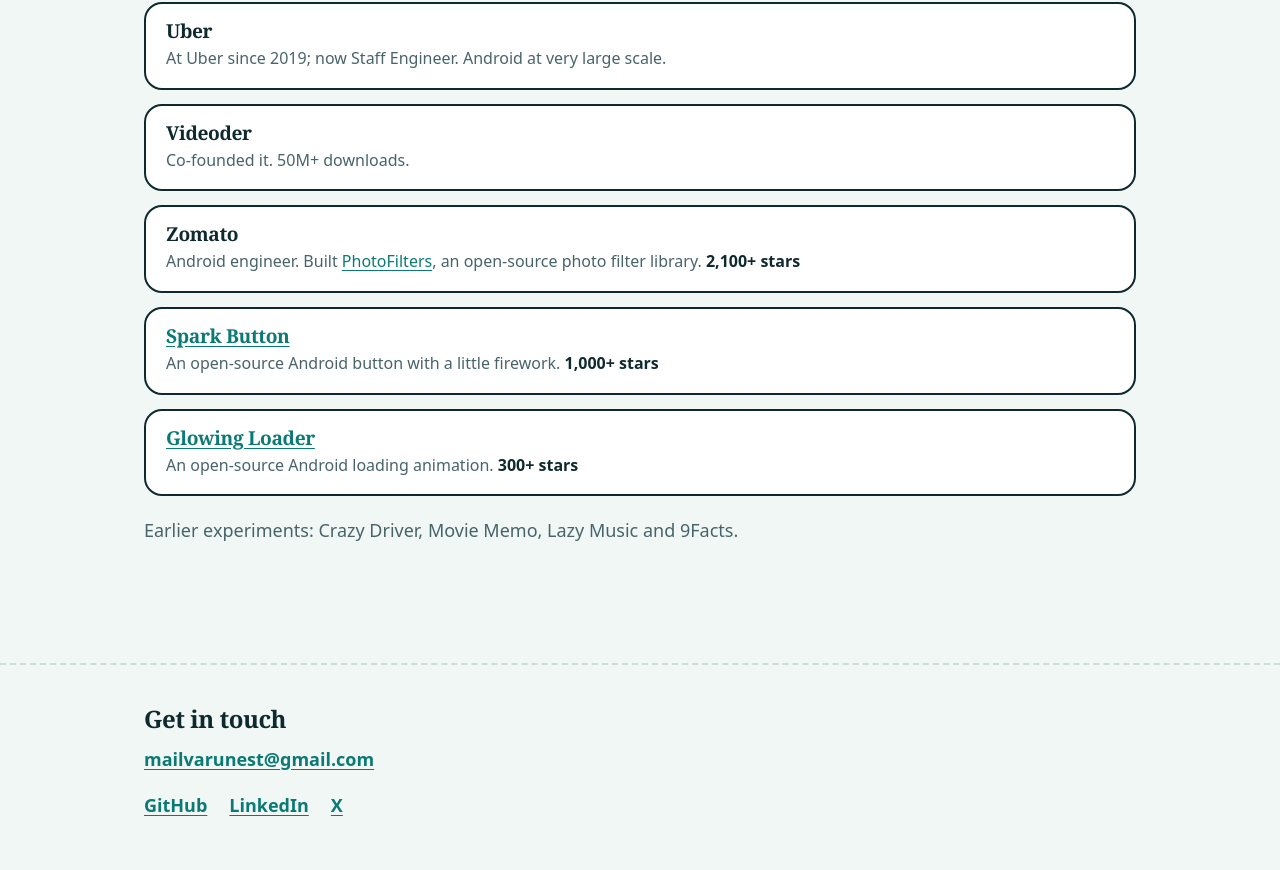
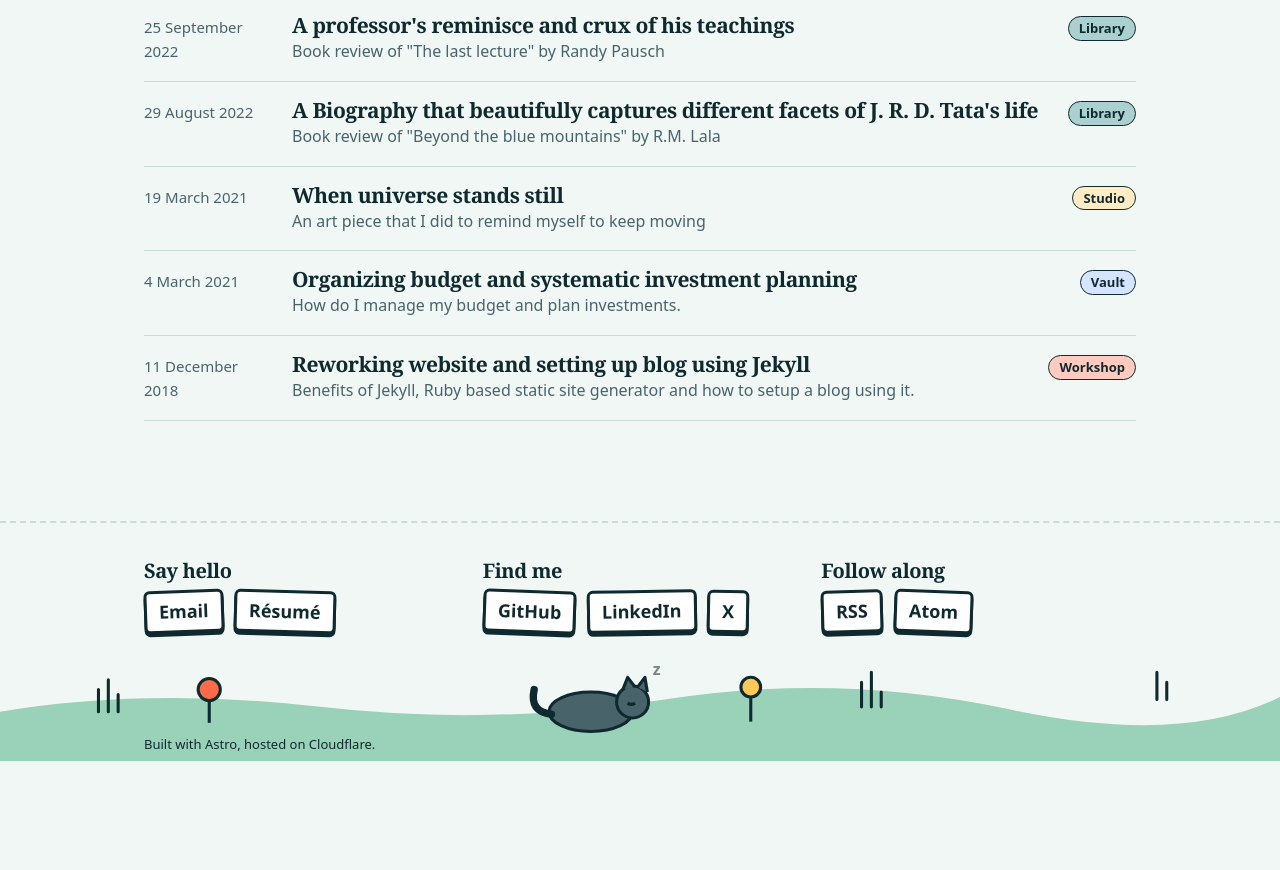
Before and after one commit to varunest/varunest.com, an Astro site: page / in a window 1280 px wide. Shown: the part 662-1532 px from the top of the page. After the commit the page ends 1423 px from the top, so only its background shows below. Built offline with nearby package versions, Linux system fonts and the light colour scheme; Astro itself is replaced by a stand-in of ours; no server answers.

Commit message:
feat: garden footer, quiet header, latest posts on home
Co-Authored-By: Claude Opus 5.5 <noreply@anthropic.com>

```diff
--- a/src/components/Footer.astro
+++ b/src/components/Footer.astro
@@ -3,19 +3,77 @@ import { SITE } from "../lib/site";
 ---
 <footer class="site-footer">
   <div class="wrap">
-    <h2>Get in touch</h2>
-    <p><a href={`mailto:${SITE.email}`}>{SITE.email}</a></p>
-    <ul>
-      <li><a href={SITE.social.github}>GitHub</a></li>
-      <li><a href={SITE.social.linkedin}>LinkedIn</a></li>
-      <li><a href={SITE.social.x}>X</a></li>
-    </ul>
+    <div class="cols">
+      <section class="group" aria-labelledby="f-hello">
+        <h2 id="f-hello">Say hello</h2>
+        <a class="sign" style="--r:-2deg" href={`mailto:${SITE.email}`}>Email</a>
+        <a class="sign" style="--r:1.5deg" href="/resume.pdf">Résumé</a>
+      </section>
+      <section class="group" aria-labelledby="f-find">
+        <h2 id="f-find">Find me</h2>
+        <a class="sign" style="--r:2deg" href={SITE.social.github}>GitHub</a>
+        <a class="sign" style="--r:-1deg" href={SITE.social.linkedin}>LinkedIn</a>
+        <a class="sign" style="--r:1deg" href={SITE.social.x}>X</a>
+      </section>
+      <section class="group" aria-labelledby="f-follow">
+        <h2 id="f-follow">Follow along</h2>
+        <a class="sign" style="--r:-1.5deg" href="/rss.xml">RSS</a>
+        <a class="sign" style="--r:2deg" href="/atom.xml">Atom</a>
+      </section>
+    </div>
   </div>
+  <div class="garden" aria-hidden="true">
+    <svg viewBox="0 0 1040 110" preserveAspectRatio="xMidYMax slice">
+      <path d="M0 70Q120 50 260 66T540 60T820 68T1040 58V110H0Z" class="grass" />
+      <g class="blades"><path d="M80 70v-18M88 70v-26M96 70v-14M700 66v-20M708 66v-28M716 66v-12M940 60v-22M948 60v-14" /></g>
+      <g transform="translate(170 52)"><circle r="9" class="flower a" /><path d="M0 9v18" class="stem" /></g>
+      <g transform="translate(610 50)"><circle r="8" class="flower b" /><path d="M0 8v20" class="stem" /></g>
+      <g class="cat" transform="translate(440 32)">
+        <ellipse cx="40" cy="38" rx="34" ry="16" class="fur" />
+        <circle cx="74" cy="30" r="13" class="fur" />
+        <path d="M66 20l4-10 6 8M78 18l6-8 2 12" class="fur ears" />
+        <path d="M70 31q3 2 6 0" class="line" />
+        <path class="tail" d="M8 40q-18-2-14-20" />
+        <text class="zzz" x="88" y="12">z</text>
+      </g>
+      <circle class="fly" cx="300" cy="30" r="3" />
+      <circle class="fly" cx="820" cy="22" r="3" style="animation-delay:1s" />
+      <circle class="fly" cx="980" cy="34" r="3" style="animation-delay:2s" />
+    </svg>
+  </div>
+  <p class="build wrap">Built with Astro, hosted on Cloudflare.</p>
 </footer>
 
 <style>
-  .site-footer { margin-top: 60px; padding: 40px 0 50px; border-top: 2px dashed var(--line); }
-  h2 { font-size: 1.5rem; }
-  ul { display: flex; gap: 22px; list-style: none; margin: 0; padding: 0; flex-wrap: wrap; }
-  a { font-weight: 600; }
+  .site-footer { position: relative; margin-top: 60px; padding-top: 36px; border-top: 2px dashed var(--line); overflow: hidden; }
+  .cols { display: grid; grid-template-columns: repeat(3, 1fr); gap: 24px; padding-bottom: 120px; position: relative; z-index: 1; }
+  h2 { font-size: 20px; margin: 0 0 8px; }
+  .sign {
+    display: inline-block; margin: 0 6px 8px 0; padding: 4px 12px; border-radius: 6px;
+    background: var(--card); border: 3px solid var(--ink); box-shadow: 0 3px 0 var(--ink);
+    color: var(--ink); font-weight: 700; text-decoration: none; transform: rotate(var(--r, 0deg));
+    transition: transform 0.2s;
+  }
+  .sign:hover, .sign:focus-visible { transform: rotate(0deg) translateY(-2px); }
+  .garden { position: absolute; left: 0; right: 0; bottom: 0; height: 110px; }
+  .garden svg { width: 100%; height: 100%; display: block; }
+  .grass { fill: #9AD1B9; }
+  :global([data-theme="dark"]) .grass { fill: #244a3c; }
+  .blades { stroke: var(--ink); stroke-width: 2.5; fill: none; stroke-linecap: round; }
+  .flower { stroke: var(--ink); stroke-width: 2.5; }
+  .flower.a { fill: var(--pop); }
+  .flower.b { fill: var(--pop2); }
+  .stem, .line { stroke: var(--ink); stroke-width: 2.5; fill: none; }
+  .fur { fill: var(--soft); stroke: var(--ink); stroke-width: 2.5; stroke-linejoin: round; }
+  .tail { stroke: var(--ink); stroke-width: 6; fill: none; stroke-linecap: round; transform-box: view-box; transform-origin: 448px 72px; }
+  .site-footer:hover .tail, .site-footer:focus-within .tail { animation: wag 0.5s ease-in-out 3; }
+  @keyframes wag { 50% { transform: rotate(25deg); } }
+  .zzz { font: 700 13px var(--body); fill: var(--soft); animation: z 2.4s ease-in-out infinite; }
+  @keyframes z { 0% { opacity: 0; transform: translate(0, 0); } 50% { opacity: 1; } 100% { opacity: 0; transform: translate(10px, -16px); } }
+  .fly { fill: var(--pop2); opacity: 0; }
+  :global([data-theme="dark"]) .fly { opacity: 1; animation: fly 3s ease-in-out infinite; }
+  @keyframes fly { 50% { transform: translate(12px, -10px); opacity: 0.3; } }
+  .build { position: absolute; left: 0; right: 0; bottom: 6px; z-index: 1; margin: 0 auto; font-size: 13px; color: var(--ink); }
+  @media (max-width: 700px) { .cols { grid-template-columns: 1fr; } }
+  @media (prefers-reduced-motion: reduce) { .tail, .zzz, .fly { animation: none !important; } }
 </style>
--- a/src/components/Header.astro
+++ b/src/components/Header.astro
@@ -4,11 +4,6 @@ import PullCord from "./PullCord.astro";
 <header class="site-header">
   <div class="wrap bar">
     <a class="brand" href="/">Varun,</a>
-    <nav aria-label="Main">
-      <ul>
-        <li><a href="/resume.pdf">Résumé</a></li>
-      </ul>
-    </nav>
     <PullCord />
   </div>
 </header>
@@ -31,7 +26,4 @@ import PullCord from "./PullCord.astro";
     color: var(--ink);
     text-decoration: none;
   }
-  ul { display: flex; gap: 22px; list-style: none; margin: 0; padding: 0; }
-  nav a { color: var(--ink); font-weight: 600; text-decoration: none; }
-  nav a:hover { text-decoration: underline; text-underline-offset: 4px; }
 </style>
--- a/src/pages/index.astro
+++ b/src/pages/index.astro
@@ -3,14 +3,10 @@ import Base from "../layouts/Base.astro";
 import Portrait from "../components/Portrait.astro";
 import Skyline from "../components/Skyline.astro";
 import { SITE } from "../lib/site";
-import { getStars } from "../lib/github";
+import PostRows from "../components/rooms/PostRows.astro";
+import { getPublishedPosts } from "../lib/posts";
 
-const [sparkStars, loaderStars, filterStars] = await Promise.all([
-  getStars("varunest/sparkbutton", 1000),
-  getStars("varunest/theglowingloader", 300),
-  getStars("Zomato/AndroidPhotoFilters", 2100),
-]);
-const fmt = (n: number) => `${n.toLocaleString("en-US")}+`;
+const latest = (await getPublishedPosts()).slice(0, 6);
 ---
 <Base
   title="Varun Verma"
@@ -34,31 +30,9 @@ const fmt = (n: number) => `${n.toLocaleString("en-US")}+`;
       <Skyline />
     </section>
 
-    <section class="block" aria-labelledby="shipped-h">
-      <h2 id="shipped-h">Things I've shipped</h2>
-      <ul class="shipped">
-        <li class="card">
-          <h3>Uber</h3>
-          <p>At Uber since 2019; now Staff Engineer. Android at very large scale.</p>
-        </li>
-        <li class="card">
-          <h3>Videoder</h3>
-          <p>Co-founded it. 50M+ downloads.</p>
-        </li>
-        <li class="card">
-          <h3>Zomato</h3>
-          <p>Android engineer. Built <a href="https://github.com/Zomato/AndroidPhotoFilters">PhotoFilters</a>, an open-source photo filter library. <span class="stars">{fmt(filterStars)} stars</span></p>
-        </li>
-        <li class="card">
-          <h3><a href="https://github.com/varunest/sparkbutton">Spark Button</a></h3>
-          <p>An open-source Android button with a little firework. <span class="stars">{fmt(sparkStars)} stars</span></p>
-        </li>
-        <li class="card">
-          <h3><a href="https://github.com/varunest/theglowingloader">Glowing Loader</a></h3>
-          <p>An open-source Android loading animation. <span class="stars">{fmt(loaderStars)} stars</span></p>
-        </li>
-      </ul>
-      <p class="earlier">Earlier experiments: Crazy Driver, Movie Memo, Lazy Music and 9Facts.</p>
+    <section class="block" id="latest" aria-labelledby="latest-h">
+      <h2 id="latest-h">Latest posts</h2>
+      <PostRows posts={latest} showRoom={true} />
     </section>
   </div>
 </Base>
@@ -76,9 +50,6 @@ const fmt = (n: number) => `${n.toLocaleString("en-US")}+`;
   .btns { display: flex; gap: 12px; flex-wrap: wrap; margin-top: 26px; }
   .hero-text, .hero-portrait { position: relative; z-index: 1; }
   .block { padding: 40px 0; border-top: 2px dashed var(--line); }
-  .shipped { list-style: none; margin: 20px 0 0; padding: 0; display: grid; gap: 14px; }
-  .shipped h3 { margin: 0 0 4px; font-size: 1.2rem; }
-  .shipped p { margin: 0; color: var(--soft); font-size: 16px; }
   .stars { font-weight: 700; color: var(--ink); white-space: nowrap; }
   .earlier { margin-top: 20px; color: var(--soft); }
   @media (max-width: 680px) {
```
Also changed, not shown: tests/e2e/base.spec.ts (+0 -1 lines), tests/e2e/home.spec.ts (+34 -7 lines).
